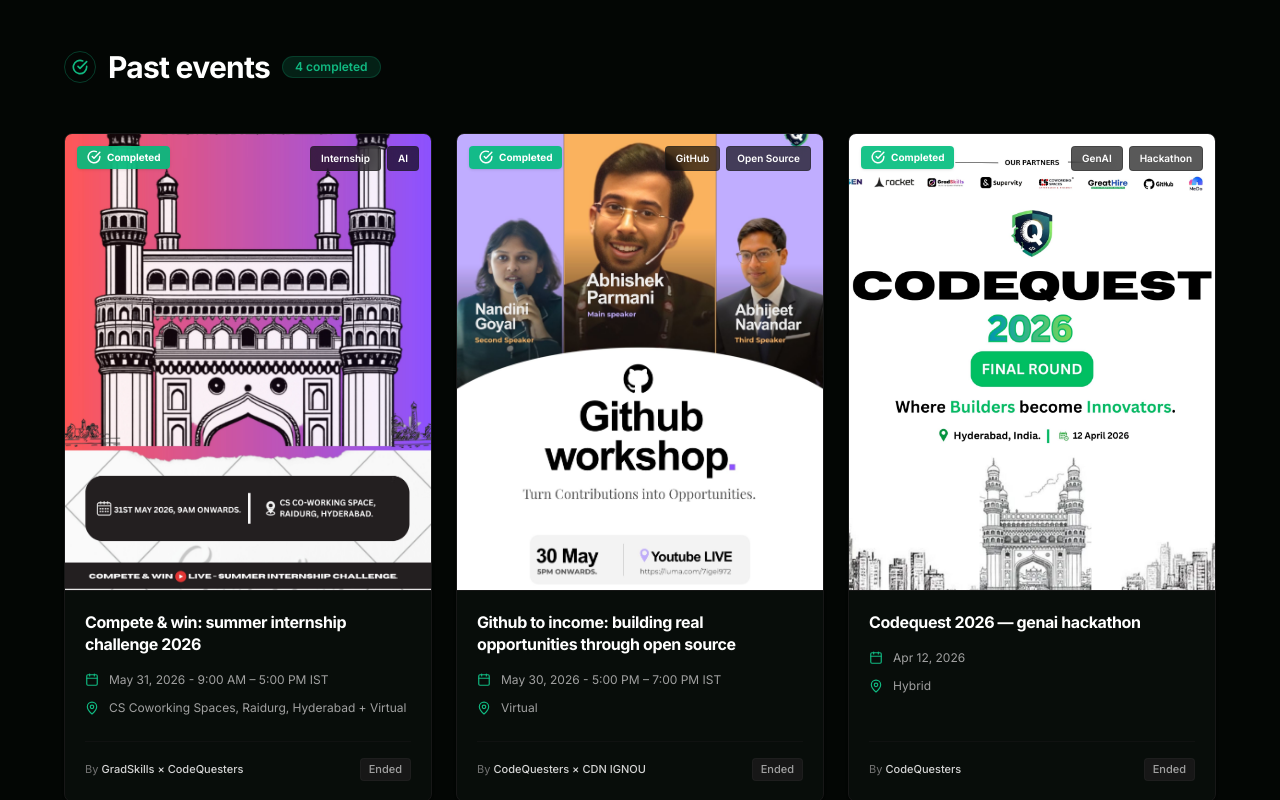
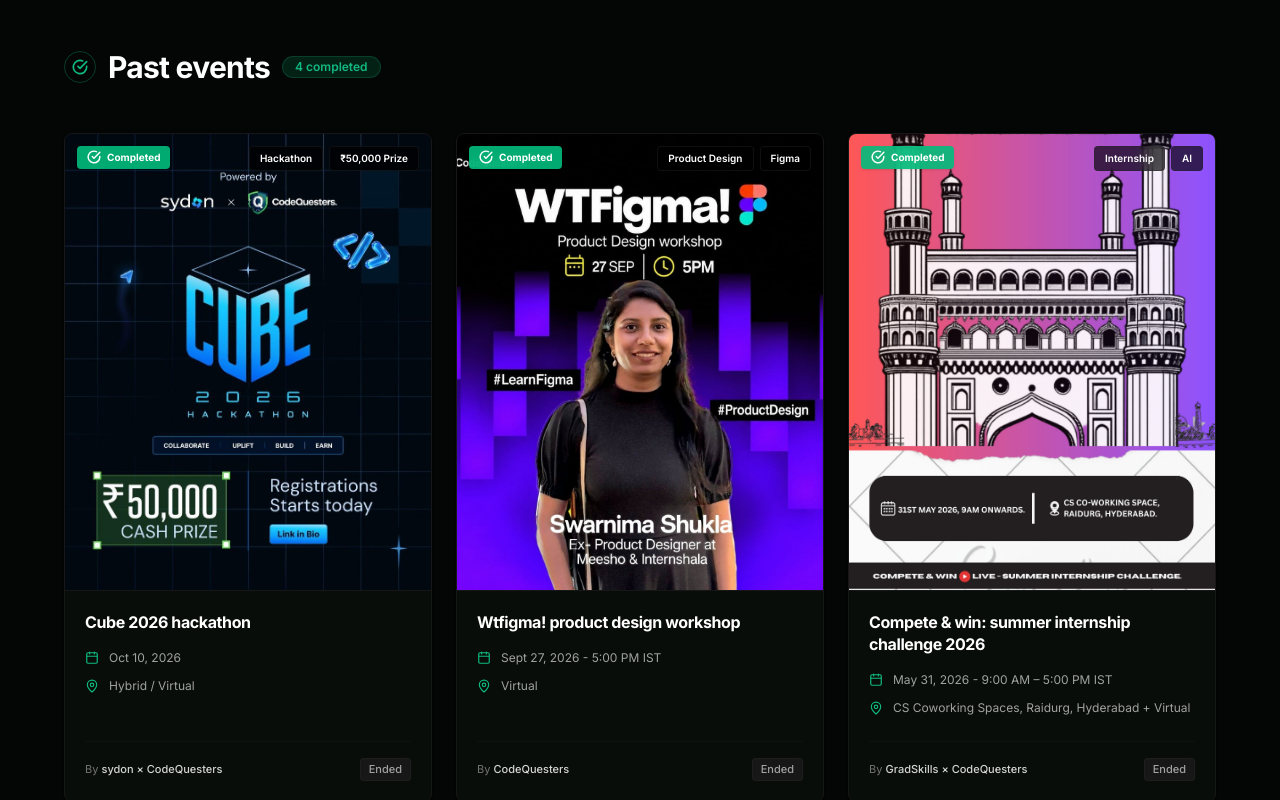
Before and after one commit to codequesters11/CodeQuesters, a Next.js app: page /events in a window 1280 px wide. Shown: the part 2500-3300 px from the top of the page. Built offline with nearby package versions, Linux system fonts and the light colour scheme.

Commit message:
feat(events): add CUBE 2026 Hackathon and WTFigma Workshop, fix LazyVideo layout

```diff
--- a/src/app/events/page.tsx
+++ b/src/app/events/page.tsx
@@ -91,6 +91,24 @@
 
   const past = [
     {
+      title: 'CUBE 2026 Hackathon',
+      date: 'Oct 10, 2026',
+      location: 'Hybrid / Virtual',
+      by: 'sydon × CodeQuesters',
+      status: 'Ended',
+      image: '/events/cube-hackathon-2026.jpg',
+      tags: ['Hackathon', '₹50,000 Prize'],
+    },
+    {
+      title: 'WTFigma! Product Design Workshop',
+      date: 'Sept 27, 2026 - 5:00 PM IST',
+      location: 'Virtual',
+      by: 'CodeQuesters',
+      status: 'Ended',
+      image: '/events/wtfigma-workshop.png',
+      tags: ['Product Design', 'Figma'],
+    },
+    {
       title: 'Compete & Win: Summer Internship Challenge 2026',
       date: 'May 31, 2026 - 9:00 AM – 5:00 PM IST',
       location: 'CS Coworking Spaces, Raidurg, Hyderabad + Virtual',
@@ -137,6 +155,7 @@
   ]
 
   const winners = [
+    { name: 'Swarnima Shukla', role: 'Speaker, WTFigma Workshop', story: 'Ex-Product Designer at Meesho & Internshala who guided builders through UI/UX principles, design systems, and rapid prototyping in Figma.', icon: '🎨', image: '/events/wtfigma-workshop.png', tags: ['Product Design', 'Figma'] },
     { name: 'Abhishek Parmani', role: 'Main Speaker, GitHub Workshop', story: 'Led the GitHub to Income workshop — turning open-source contributions into real career opportunities for 300+ students.', icon: '🏆', image: '/events/github_speaker_post.jpg', tags: ['GitHub', 'Open Source'] },
     { name: 'GradSkills × CodeQuesters', role: 'Summership 2026 Organizers', story: 'Organized the Summer Internship Challenge 2026 — a full-day build, perform, and get-hired event at CS Coworking Spaces, Hyderabad.', icon: '💼', image: '/events/summership-2026.jpg', tags: ['Internship', 'AI'] },
     { name: 'T Rishik Goud', role: 'Speaker, Supervity Workshop', story: 'AI Engineer at Supervity who ran a live build session — from zero to deployed AI Agent on screen, no theory, pure building.', icon: '🚀', image: '/events/supervity-workshop.png', tags: ['AI Agents', 'Workshop'] },
--- a/src/components/shared/LazyVideo.tsx
+++ b/src/components/shared/LazyVideo.tsx
@@ -4,33 +4,28 @@
 
 interface LazyVideoProps extends React.VideoHTMLAttributes<HTMLVideoElement> {
   src: string
-  poster?: string
-  className?: string
   rootMargin?: string
 }
 
 export default function LazyVideo({
   src,
-  poster,
-  className = '',
   rootMargin = '200px',
   autoPlay = true,
   loop = true,
   muted = true,
   playsInline = true,
+  className = '',
   ...props
 }: LazyVideoProps) {
-  const containerRef = useRef<HTMLDivElement>(null)
   const videoRef = useRef<HTMLVideoElement>(null)
   const [shouldLoad, setShouldLoad] = useState(false)
   const [isInViewport, setIsInViewport] = useState(false)
 
-  // IntersectionObserver to defer setting src / loading until near viewport
+  // IntersectionObserver directly on the video element
   useEffect(() => {
-    const el = containerRef.current
+    const el = videoRef.current
     if (!el) return
 
-    // If IntersectionObserver is not supported, load immediately
     if (typeof IntersectionObserver === 'undefined') {
       setShouldLoad(true)
       setIsInViewport(true)
@@ -58,7 +53,7 @@
     }
   }, [rootMargin])
 
-  // Manage playback state safely without uncaught promise errors or redundant calls
+  // Play/pause control without promise rejections
   useEffect(() => {
     const video = videoRef.current
     if (!video || !shouldLoad || !autoPlay) return
@@ -66,9 +61,7 @@
     if (isInViewport) {
       const playPromise = video.play()
       if (playPromise !== undefined) {
-        playPromise.catch(() => {
-          // Ignore auto-play abort or user interaction errors
-        })
+        playPromise.catch(() => {})
       }
     } else {
       video.pause()
@@ -76,18 +69,15 @@
   }, [isInViewport, shouldLoad, autoPlay])
 
   return (
-    <div ref={containerRef} className={`relative ${className}`}>
     <video
       ref={videoRef}
       src={shouldLoad ? src : undefined}
-        poster={poster}
       muted={muted}
       loop={loop}
       playsInline={playsInline}
       preload="none"
-        className="w-full h-full object-cover"
+      className={className}
       {...props}
     />
-    </div>
   )
 }
```
Also changed, not shown: public/events/cube-hackathon-2026.jpg (added), public/events/wtfigma-workshop.png (added). Lines whose indentation alone changed are shown as unchanged.
